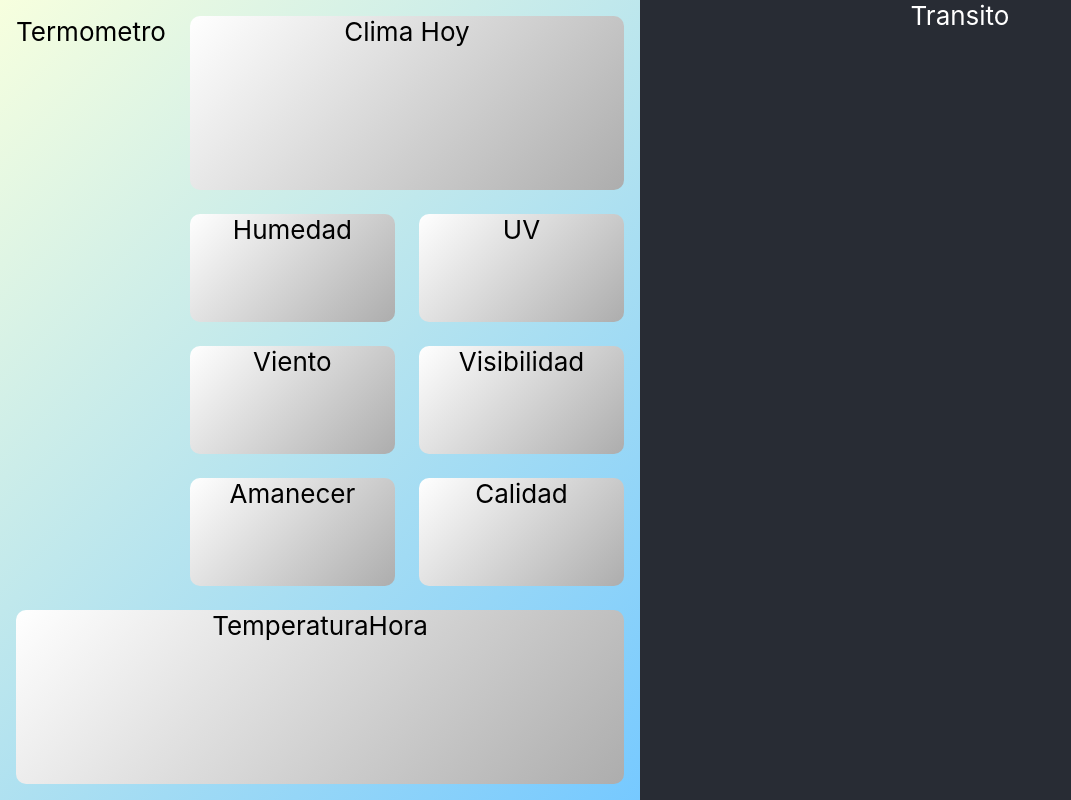
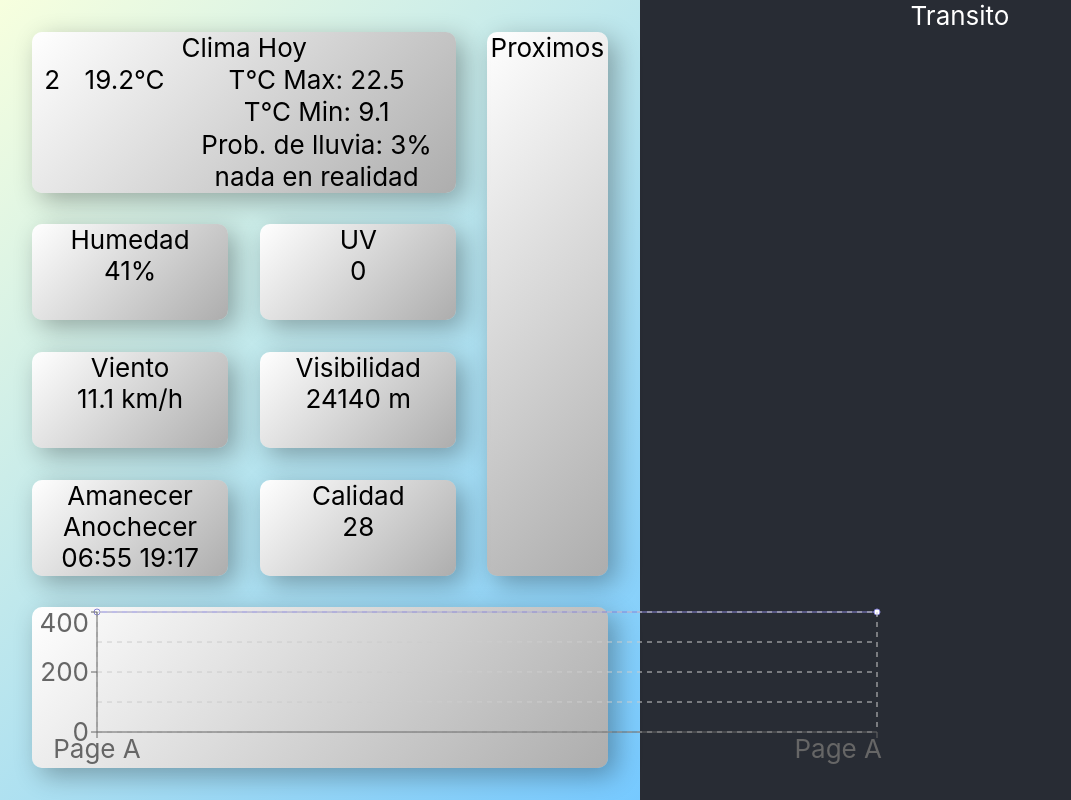
Before and after one commit to Greyhearth/ArgProAPI, a React (Create React App) app: page / in a window 1280 px wide. Shown: the whole page, without its empty margins (0-1071 px from the left). Built offline with nearby package versions, Linux system fonts and the light colour scheme.

Commit message:
Los componentes han sido modificados para recibir los datos del .json por parte del componente padre Clima.jsx

```diff
--- a/src/componentes/Clima.jsx
+++ b/src/componentes/Clima.jsx
@@ -1,9 +1,10 @@
 import React from 'react'
 import styled from 'styled-components'
-import Termometro from './Termometro'
+import Proximos from './Proximos'
 import TemperaturaHoy from './TemperaturaHoy'
 import OtrosDatos from './OtrosDatos'
 import TemperaturaHora from './TemperaturaHora'
+import dataClima from './API-Clima.json'
 
 const Clim = styled.div`
     width:50%;
@@ -13,17 +14,31 @@ const Clim = styled.div`
     display: grid;
     grid-template-columns: repeat(4, 1fr);
     grid-template-rows: repeat(4, 1fr);
-    gap: 1.5rem;
-    padding:1rem;
+    gap: 1.9rem;
+    padding:2rem;
     place-items: center;
 `
 
 const Clima = () => {
+  const tempAct = dataClima.current_weather.temperature
+  const tempMax = dataClima.daily.temperature_2m_max[0]
+  const tempMin = dataClima.daily.temperature_2m_min[0]
+  const humed = dataClima.hourly.relativehumidity_2m[0]
+  const lluv = dataClima.hourly.precipitation_probability[75]
+  const uvInd = dataClima.hourly.uv_index[25]
+  const vientoV = dataClima.current_weather.windspeed
+  const vientoD = dataClima.current_weather.winddirection
+  const amanec = (dataClima.daily.sunrise[0]).slice(11,16)
+  const anoch = dataClima.daily.sunset[0].slice(11,16)
+  const visib = dataClima.hourly.visibility[0]
+  const calid = dataClima.hourly.european_aqi[0]
+  const weathercode = dataClima.current_weather.weathercode
+
   return (
     <Clim>
-      <Termometro/>
-      <TemperaturaHoy/>
-      <OtrosDatos/>
+      <Proximos/>
+      <TemperaturaHoy tempAct={tempAct} tempMax={tempMax} tempMin={tempMin} lluv={lluv} weathercode={weathercode}/>
+      <OtrosDatos humed={humed} vientoV={vientoV} vientoD={vientoD} uvInd={uvInd} amanec={amanec} anoch={anoch} visib={visib} calid={calid}/>
       <TemperaturaHora/>
     </Clim>
   )
--- a/src/componentes/OtrosDatos.jsx
+++ b/src/componentes/OtrosDatos.jsx
@@ -2,13 +2,13 @@ import React from 'react'
 import styled from 'styled-components'
 
 const Otros = styled.div`
-    grid-area: 2 / 2 / 4 / 5;
+    grid-area: 2 / 1 / 4 / 4;
     height:100%;
     width:100%;
     display: grid;
     grid-template-columns: repeat(2, 1fr);
     grid-template-rows: repeat(3, 1fr);
-    gap: 1.5rem;
+    gap: 2rem;
 `
 
 const A1 = styled.div`
@@ -17,6 +17,7 @@ const A1 = styled.div`
     width:100%;
     background:linear-gradient(315deg, #adadad, white);
     border-radius: 10px;
+    box-shadow: 0.3em 0.3em 1em rgba(0, 0, 0, 0.3);
 `
 
 const B1 = styled.div`
@@ -25,6 +26,7 @@ const B1 = styled.div`
     width:100%;
     background:linear-gradient(315deg, #adadad, white);
     border-radius: 10px;
+    box-shadow: 0.3em 0.3em 1em rgba(0, 0, 0, 0.3);
 `
 
 const A2 = styled.div`
@@ -33,6 +35,7 @@ const A2 = styled.div`
     width:100%;
     background:linear-gradient(315deg, #adadad, white);
     border-radius: 10px;
+    box-shadow: 0.3em 0.3em 1em rgba(0, 0, 0, 0.3);
 `
 
 const B2 = styled.div`
@@ -41,6 +44,7 @@ const B2 = styled.div`
     width:100%;
     background:linear-gradient(315deg, #adadad, white);
     border-radius: 10px;
+    box-shadow: 0.3em 0.3em 1em rgba(0, 0, 0, 0.3);
 `
 
 const A3 = styled.div`
@@ -49,6 +53,7 @@ const A3 = styled.div`
     width:100%;
     background:linear-gradient(315deg, #adadad, white);
     border-radius: 10px;
+    box-shadow: 0.3em 0.3em 1em rgba(0, 0, 0, 0.3);
 `
 
 const B3 = styled.div`
@@ -57,65 +62,72 @@ const B3 = styled.div`
     width:100%;
     background:linear-gradient(315deg, #adadad, white);
     border-radius: 10px;
+    box-shadow: 0.3em 0.3em 1em rgba(0, 0, 0, 0.3);
 `
 
-const Humedad = () => {
+const Humedad = ({humed}) => {
   return (
     <A1>
-      Humedad
+      <p>Humedad</p>
+      <p>{humed}%</p>
     </A1>
   )
 }
 
-const UV = () => {
+const UV = ({uvInd}) => {
   return (
     <B1>
-      UV
+      <p>UV</p>
+      <p>{uvInd}</p>
     </B1>
   )
 }
 
-const Viento = () => {
+const Viento = ({vientoV}) => {
   return (
     <A2>
-      Viento
+      <p>Viento</p>
+      <p>{vientoV} km/h</p>
     </A2>
   )
 }
 
-const Visibilidad = () => {
+const Visibilidad = ({visib}) => {
   return (
     <B2>
-      Visibilidad
+      <p>Visibilidad</p>
+      <p>{visib} m</p>
     </B2>
   )
 }
 
-const Amanecer = () => {
+const Amanecer = ({amanec,anoch}) => {
   return (
     <A3>
-      Amanecer
+      <p>Amanecer Anochecer</p>
+      <p>{amanec} {anoch}</p>
     </A3>
   )
 }
 
-const Calidad = () => {
+const Calidad = ({calid}) => {
   return (
     <B3>
-      Calidad
+      <p>Calidad</p>
+      <p>{calid}</p>
     </B3>
   )
 }
 
-const OtrosDatos = () => {
+const OtrosDatos = ({humed,vientoV,vientoD,uvInd,amanec,anoch,visib,calid}) => {
   return (
     <Otros>
-      <Humedad/>
-      <UV/>
-      <Viento/>
-      <Visibilidad/>
-      <Amanecer/>
-      <Calidad/>
+      <Humedad humed={humed}/>
+      <UV uvInd={uvInd}/>
+      <Viento vientoV={vientoV} vientoD={vientoD}/>
+      <Visibilidad visib={visib}/>
+      <Amanecer amanec={amanec} anoch={anoch}/>
+      <Calidad calid={calid}/>
     </Otros>
   )
 }
--- a/src/componentes/TemperaturaHora.jsx
+++ b/src/componentes/TemperaturaHora.jsx
@@ -1,5 +1,6 @@
 import React from 'react'
 import styled from 'styled-components';
+import { LineChart, Line, CartesianGrid, XAxis, YAxis, Tooltip } from 'recharts';
 
 const Hora = styled.div`
     grid-area: 4 / 1 / 4 / 5;
@@ -7,11 +8,29 @@ const Hora = styled.div`
     width:100%;
     background:linear-gradient(315deg, #adadad, white);
     border-radius: 10px;
+    box-shadow: 0.3em 0.3em 1em rgba(0, 0, 0, 0.3);
 `
+
+const data = [
+  {name: 'Page A', uv: 400, pv: 2400, amt: 2400},
+  {name: 'Page A', uv: 400, pv: 2400, amt: 2400}
+];
+
+const renderLineChart = (
+  <LineChart width={850} height={160} data={data}>
+    <Line type="monotone" dataKey="uv" stroke="#8884d8" margin={{ top: 5, right: 20, bottom: 5, left: 0 }}/>
+    <CartesianGrid stroke="#ccc" strokeDasharray="5 5" />
+    <XAxis dataKey="name" />
+    <YAxis />
+    <Tooltip />
+  </LineChart>
+);
 
 const TemperaturaHora = () => {
   return (
-    <Hora>TemperaturaHora</Hora>
+    <Hora>
+      {renderLineChart}
+    </Hora>
   )
 }
 
--- a/src/componentes/TemperaturaHoy.jsx
+++ b/src/componentes/TemperaturaHoy.jsx
@@ -2,17 +2,62 @@ import React from 'react'
 import styled from 'styled-components';
 
 const Hoy = styled.div`
-    grid-area: 1 / 2 / 1 / 5;
+    grid-area: 1 / 1 / 1 / 4;
+    display: grid;
+    grid-template-rows: repeat(5, 1fr);
+    grid-template-rows: repeat(5, 1fr);
     height:100%;
     width:100%;
     background:linear-gradient(315deg, #adadad, white);
     border-radius: 10px;
+    box-shadow: 0.3em 0.3em 1em rgba(0, 0, 0, 0.3);
+    ${'' /* border: 1px solid black; */}
 `
 
-const TemperaturaHoy = () => {
+const Encabezado = styled.p`
+    grid-area: 1 / 1 / 1 / 5;
+    ${'' /* border: 1px solid black; */}
+`
+
+const Icono = styled.p`
+    grid-area: 2 / 1 / 6 / 1;
+    ${'' /* border: 1px solid black; */}
+`
+
+const Temp = styled.p`
+    grid-area: 2 / 2 / 6 / 3;
+    ${'' /* border: 1px solid black; */}
+`
+
+const Max = styled.p`
+    grid-area: 2 / 3 / 2 / 5;
+    ${'' /* border: 1px solid black; */}
+`
+
+const Min = styled.p`
+    grid-area: 3 / 3 / 3 / 5;
+    ${'' /* border: 1px solid black; */}
+`
+
+const Lluv = styled.p`
+    grid-area: 4 / 3 / 4 / 5;
+    ${'' /* border: 1px solid black; */}
+`
+const Vient = styled.p`
+    grid-area: 5 / 3 / 5 / 5;
+    ${'' /* border: 1px solid black; */}
+`
+
+const TemperaturaHoy = ({tempAct,tempMax,tempMin,lluv,weathercode}) => {
   return (
     <Hoy>
-    Clima Hoy
+      <Encabezado>Clima Hoy</Encabezado>
+      <Icono>{weathercode}</Icono>
+      <Temp>{tempAct}°C</Temp>
+      <Max>T°C Max: {tempMax}</Max>
+      <Min>T°C Min: {tempMin}</Min>
+      <Lluv>Prob. de lluvia: {lluv}%</Lluv>
+      <Vient>nada en realidad</Vient>
     </Hoy>
   )
 }
```
